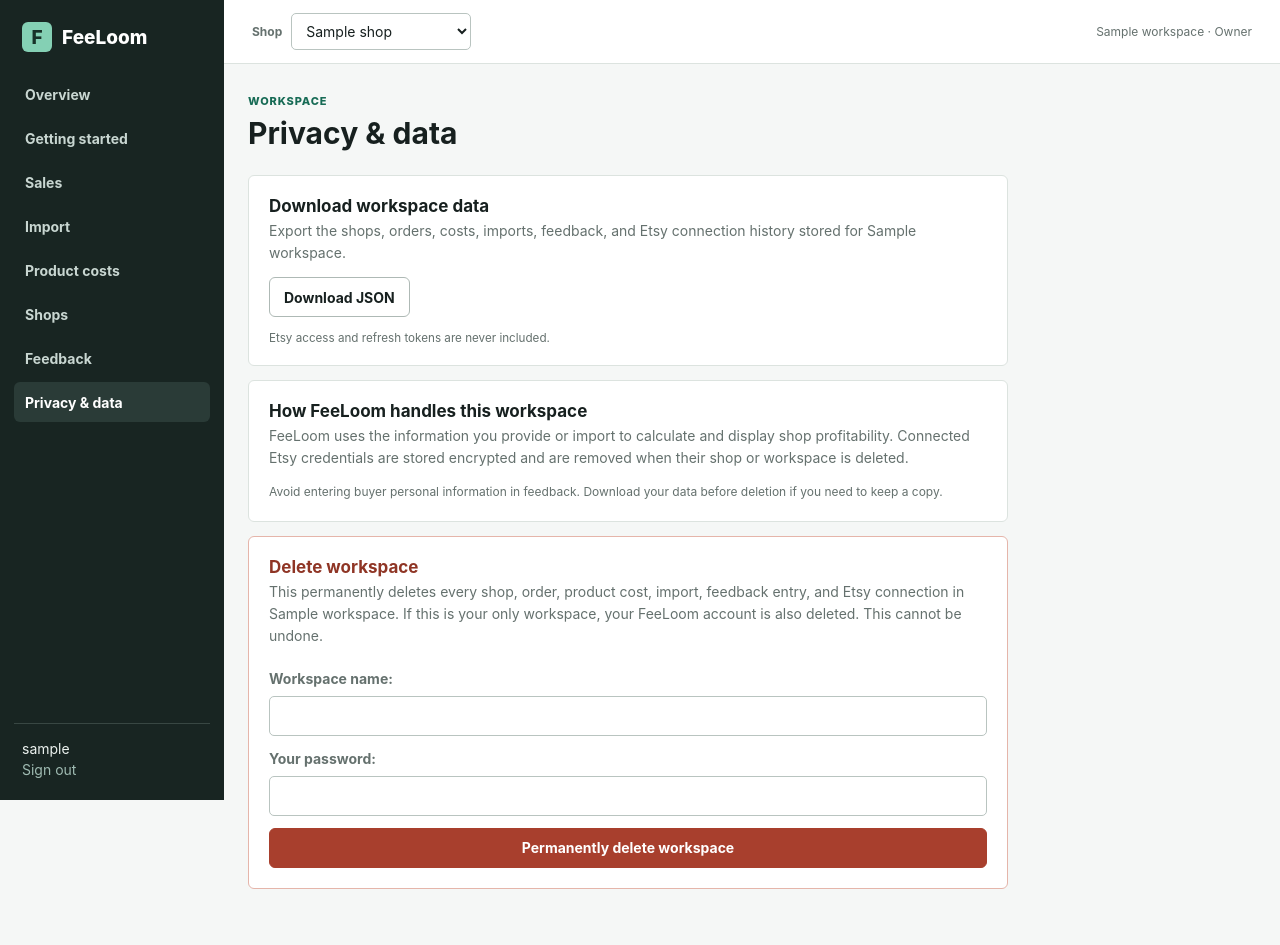
After one commit to sdepsen-coder/FeeLoom, a Django app: page /privacy-data/ in a window 1280 px wide. The commit adds this page. Run offline with Django 5.2, Linux system fonts and the light colour scheme; a user stored in the database is signed in; tables that the repository leaves empty hold one stand-in row (values such as "Sample post").

Commit message:
Add workspace privacy and data controls

```diff
--- a/dashboard/forms.py
+++ b/dashboard/forms.py
@@ -76,3 +76,25 @@ class FeedbackForm(forms.ModelForm):
     def clean_page_path(self):
         page_path = self.cleaned_data.get("page_path", "").strip()
         return page_path if page_path.startswith("/") and not page_path.startswith("//") else ""
+
+
+class DeleteWorkspaceForm(forms.Form):
+    workspace_name = forms.CharField(label="Workspace name", max_length=160)
+    password = forms.CharField(label="Your password", widget=forms.PasswordInput)
+
+    def __init__(self, *args, user, workspace, **kwargs):
+        super().__init__(*args, **kwargs)
+        self.user = user
+        self.workspace = workspace
+
+    def clean_workspace_name(self):
+        workspace_name = self.cleaned_data["workspace_name"].strip()
+        if workspace_name != self.workspace.name:
+            raise forms.ValidationError("Enter the workspace name exactly as shown.")
+        return workspace_name
+
+    def clean_password(self):
+        password = self.cleaned_data["password"]
+        if not self.user.check_password(password):
+            raise forms.ValidationError("Your password is incorrect.")
+        return password
--- a/dashboard/static/app.css
+++ b/dashboard/static/app.css
@@ -69,5 +69,6 @@ input:focus,select:focus { outline:3px solid #cce7dc; border-color:var(--green);
 .shop-row .sync-error { color:var(--coral); }
 .feedback-layout { width:min(620px,100%); }.feedback-panel { padding:24px; }.feedback-thanks { display:grid; justify-items:start; gap:12px; }.feedback-thanks strong { font-size:24px; }.feedback-thanks p { margin:0; color:var(--muted); }
 .setup-banner { display:flex; align-items:center; justify-content:space-between; gap:18px; margin-bottom:18px; padding:16px 18px; border:1px solid #acd2c4; border-radius:6px; background:var(--green-soft); }.setup-banner>div { display:grid; gap:4px; }.setup-banner span,.setup-count,.sample-panel p { color:var(--muted); }.setup-layout { display:grid; grid-template-columns:minmax(0,1fr) 320px; gap:24px; align-items:start; }.setup-list { display:grid; gap:8px; }.setup-step { min-height:68px; display:grid; grid-template-columns:34px minmax(0,1fr) auto; align-items:center; gap:12px; padding:12px 14px; border:1px solid var(--line); border-radius:6px; background:var(--panel); }.step-marker { width:30px; height:30px; display:grid; place-items:center; border-radius:50%; color:var(--muted); background:#eef1f0; font-weight:800; }.step-done .step-marker { color:var(--green); background:var(--green-soft); }.sample-panel { display:grid; gap:12px; }.sample-panel p { margin:0; }.setup-complete { display:flex; justify-content:space-between; gap:16px; margin-top:20px; padding:16px; border:1px solid #acd2c4; border-radius:6px; background:var(--green-soft); }
+.privacy-layout { width:min(760px,100%); display:grid; gap:14px; }.data-panel { display:grid; justify-items:start; gap:14px; }.data-panel p,.danger-panel p { margin:0; color:var(--muted); line-height:1.55; }.data-panel small { color:var(--muted); }.danger-panel { border-color:#e5b5aa; }.danger-panel h2 { color:#8f3525; }.danger-button { min-height:40px; padding:0 14px; border:1px solid #a83f2d; border-radius:6px; color:#fff; background:#a83f2d; font-weight:750; cursor:pointer; }.danger-button:hover { background:#8f3525; }
 @media (max-width:900px) { .app-shell{grid-template-columns:1fr}.sidebar{position:static;width:100%;height:auto;padding:12px 16px;flex-direction:row;align-items:center;gap:16px;overflow-x:auto}.brand{padding:0}.side-nav{display:flex}.side-nav a{white-space:nowrap}.sidebar-footer{display:none}.metric-grid{grid-template-columns:repeat(2,minmax(0,1fr))}.split-layout,.detail-grid,.setup-layout{grid-template-columns:1fr} }
 @media (max-width:600px) { .page{width:min(100% - 24px,1240px);padding-top:22px}.topbar{height:auto;min-height:64px;padding:10px 12px}.topbar-meta{display:none!important}.shop-switcher{width:100%}.shop-switcher select{flex:1;min-width:0}.brand span:last-child{display:none}.metric-grid,.import-result{grid-template-columns:1fr}.filter-bar{align-items:stretch;flex-direction:column}.page-heading,.section-heading,.shop-row,.setup-banner,.setup-complete{align-items:flex-start;flex-direction:column;gap:8px}.setup-step{grid-template-columns:34px minmax(0,1fr)}.setup-step a{grid-column:1/-1;width:100%}h1{font-size:25px} }
--- a/dashboard/urls.py
+++ b/dashboard/urls.py
@@ -1,6 +1,6 @@
 from django.urls import path
 
-from .views import dashboard, download_sample_csv, export_sales, feedback, getting_started, import_sales, product_costs, sale_detail, sales_table, shops, switch_shop, toggle_shop
+from .views import dashboard, delete_workspace, download_sample_csv, export_sales, export_workspace_data, feedback, getting_started, import_sales, privacy_data, product_costs, sale_detail, sales_table, shops, switch_shop, toggle_shop
 
 
 urlpatterns = [
@@ -14,6 +14,9 @@ urlpatterns = [
     path("shops/switch/", switch_shop, name="switch_shop"),
     path("shops/<int:shop_id>/toggle/", toggle_shop, name="toggle_shop"),
     path("feedback/", feedback, name="feedback"),
+    path("privacy-data/", privacy_data, name="privacy_data"),
+    path("privacy-data/export/", export_workspace_data, name="export_workspace_data"),
+    path("privacy-data/delete/", delete_workspace, name="delete_workspace"),
     path("getting-started/", getting_started, name="getting_started"),
     path("sample-data/etsy-orders.csv", download_sample_csv, name="download_sample_csv"),
 ]
--- a/dashboard/views.py
+++ b/dashboard/views.py
@@ -1,22 +1,29 @@
 import csv
+import json
 from decimal import Decimal
 from pathlib import Path
 
 from django.conf import settings
+from django.contrib import messages
+from django.contrib.auth import logout
 from django.contrib.auth.decorators import login_required
 from django.core.exceptions import PermissionDenied
+from django.core.serializers.json import DjangoJSONEncoder
 from django.db.models import Q, Sum
 from django.http import FileResponse, HttpResponse
 from django.shortcuts import get_object_or_404, redirect, render
 from django.urls import reverse
+from django.utils import timezone
 from django.utils.http import url_has_allowed_host_and_scheme
 
+from integrations.models import EtsyConnection, EtsySyncRun
 from sales.importers import CSVImportError, import_etsy_orders
-from sales.models import ImportBatch, Order, ProductCost
+from sales.models import FeeLine, ImportBatch, Order, OrderItem, ProductCost
 from workspaces.models import Membership, Shop
 from workspaces.selectors import ACTIVE_SHOP_SESSION_KEY, ALL_SHOPS_VALUE, shop_selection
 
-from .forms import EtsyCSVImportForm, FeedbackForm, ProductCostForm, ShopForm
+from .forms import DeleteWorkspaceForm, EtsyCSVImportForm, FeedbackForm, ProductCostForm, ShopForm
+from .models import Feedback
 
 
 def money(value):
@@ -207,6 +214,14 @@ def can_manage_shops(membership):
     return membership and membership.role in {Membership.Role.OWNER, Membership.Role.MANAGER}
 
 
+def is_workspace_owner(request, membership):
+    return (
+        membership
+        and membership.role == Membership.Role.OWNER
+        and membership.workspace.owner_id == request.user.id
+    )
+
+
 @login_required
 def shops(request):
     context = workspace_context(request)
@@ -267,6 +282,147 @@ def feedback(request):
 
 
 @login_required
+def privacy_data(request):
+    context = workspace_context(request)
+    if not context["membership"]:
+        raise PermissionDenied
+    owner = is_workspace_owner(request, context["membership"])
+    context.update(
+        {
+            "can_delete_workspace": owner,
+            "delete_form": DeleteWorkspaceForm(
+                user=request.user,
+                workspace=context["membership"].workspace,
+            ) if owner else None,
+        }
+    )
+    return render(request, "dashboard/privacy_data.html", context)
+
+
+@login_required
+def export_workspace_data(request):
+    context = workspace_context(request)
+    membership = context["membership"]
+    if not is_workspace_owner(request, membership):
+        raise PermissionDenied
+    workspace = membership.workspace
+    shops = list(workspace.shops.order_by("id"))
+    shop_ids = [shop.id for shop in shops]
+    orders = list(Order.objects.filter(shop_id__in=shop_ids).order_by("id"))
+    order_ids = [order.id for order in orders]
+    connections = list(EtsyConnection.objects.filter(shop_id__in=shop_ids).order_by("id"))
+    connection_ids = [connection.id for connection in connections]
+
+    payload = {
+        "exported_at": timezone.now(),
+        "workspace": {
+            "id": workspace.id,
+            "name": workspace.name,
+            "slug": workspace.slug,
+            "currency": workspace.currency,
+            "country_code": workspace.country_code,
+            "created_at": workspace.created_at,
+        },
+        "memberships": list(
+            workspace.memberships.order_by("id").values(
+                "id", "user__username", "user__email", "role", "is_active", "created_at"
+            )
+        ),
+        "shops": [
+            {
+                "id": shop.id,
+                "name": shop.name,
+                "marketplace": shop.marketplace,
+                "external_shop_id": shop.external_shop_id,
+                "currency": shop.currency,
+                "is_active": shop.is_active,
+                "created_at": shop.created_at,
+            }
+            for shop in shops
+        ],
+        "product_costs": list(ProductCost.objects.filter(shop_id__in=shop_ids).order_by("id").values()),
+        "orders": [
+            {
+                "id": order.id,
+                "shop_id": order.shop_id,
+                "import_batch_id": order.import_batch_id,
+                "external_order_id": order.external_order_id,
+                "ordered_at": order.ordered_at,
+                "currency": order.currency,
+                "item_revenue": order.item_revenue,
+                "shipping_revenue": order.shipping_revenue,
+                "discounts": order.discounts,
+                "refunds": order.refunds,
+                "shipping_cost": order.shipping_cost,
+                "marketplace_fees": order.marketplace_fees,
+                "ad_fees": order.ad_fees,
+                "product_cost": order.product_cost,
+                "net_profit": order.net_profit,
+                "margin_percent": order.margin_percent,
+                "profit_status": order.profit_status,
+                "created_at": order.created_at,
+                "updated_at": order.updated_at,
+            }
+            for order in orders
+        ],
+        "order_items": list(OrderItem.objects.filter(order_id__in=order_ids).order_by("id").values()),
+        "fee_lines": list(FeeLine.objects.filter(order_id__in=order_ids).order_by("id").values()),
+        "imports": list(ImportBatch.objects.filter(shop_id__in=shop_ids).order_by("id").values()),
+        "etsy_connections": [
+            {
+                "id": connection.id,
+                "shop_id": connection.shop_id,
+                "etsy_user_id": connection.etsy_user_id,
+                "scopes": connection.scopes,
+                "connected_at": connection.connected_at,
+                "updated_at": connection.updated_at,
+                "last_synced_at": connection.last_synced_at,
+                "last_error": connection.last_error,
+                "is_active": connection.is_active,
+            }
+            for connection in connections
+        ],
+        "etsy_sync_runs": list(EtsySyncRun.objects.filter(connection_id__in=connection_ids).order_by("id").values()),
+        "feedback": list(
+            Feedback.objects.filter(workspace=workspace).order_by("id").values(
+                "id", "shop_id", "user_id", "category", "rating", "message", "page_path", "status", "created_at"
+            )
+        ),
+    }
+    response = HttpResponse(
+        json.dumps(payload, cls=DjangoJSONEncoder, indent=2),
+        content_type="application/json",
+    )
+    response["Content-Disposition"] = f'attachment; filename="feeloom-{workspace.slug}-data.json"'
+    return response
+
+
+@login_required
+def delete_workspace(request):
+    if request.method != "POST":
+        return redirect("privacy_data")
+    context = workspace_context(request)
+    membership = context["membership"]
+    if not is_workspace_owner(request, membership):
+        raise PermissionDenied
+    workspace = membership.workspace
+    form = DeleteWorkspaceForm(request.POST, user=request.user, workspace=workspace)
+    if not form.is_valid():
+        context.update({"can_delete_workspace": True, "delete_form": form})
+        return render(request, "dashboard/privacy_data.html", context, status=400)
+    user = request.user
+    workspace.delete()
+    logout(request)
+    if (
+        not user.workspace_memberships.filter(is_active=True).exists()
+        and not user.owned_workspaces.exists()
+    ):
+        user.delete()
+    messages.success(request, "Your workspace, account, and FeeLoom data were permanently deleted.")
+    return redirect("login")
+
+
+@login_required
 def getting_started(request):
     context = workspace_context(request)
     if not context["membership"]:
--- a/templates/base.html
+++ b/templates/base.html
@@ -20,6 +20,7 @@
             <a class="{% if request.resolver_match.url_name == 'product_costs' %}active{% endif %}" href="{% url 'product_costs' %}">Product costs</a>
             <a class="{% if request.resolver_match.url_name == 'shops' %}active{% endif %}" href="{% url 'shops' %}">Shops</a>
             <a class="{% if request.resolver_match.url_name == 'feedback' %}active{% endif %}" href="{% url 'feedback' %}?from={{ request.path|urlencode }}">Feedback</a>
+            <a class="{% if request.resolver_match.url_name == 'privacy_data' or request.resolver_match.url_name == 'delete_workspace' %}active{% endif %}" href="{% url 'privacy_data' %}">Privacy &amp; data</a>
           </nav>
           <div class="sidebar-footer"><span>{{ request.user.username }}</span><form method="post" action="{% url 'logout' %}">{% csrf_token %}<button class="text-button" type="submit">Sign out</button></form></div>
         {% endif %}
--- /dev/null
+++ b/templates/dashboard/privacy_data.html
@@ -0,0 +1,28 @@
+{% extends "base.html" %}
+{% block title %}Privacy & data | FeeLoom{% endblock %}
+{% block content %}
+  <header class="page-heading"><div><p class="eyebrow">WORKSPACE</p><h1>Privacy &amp; data</h1></div></header>
+  <div class="privacy-layout">
+    <section class="detail-block data-panel">
+      <div><h2>Download workspace data</h2><p>Export the shops, orders, costs, imports, feedback, and Etsy connection history stored for {{ membership.workspace.name }}.</p></div>
+      {% if can_delete_workspace %}<a class="secondary-button" href="{% url 'export_workspace_data' %}">Download JSON</a>{% else %}<p class="form-note">Only the workspace owner can download the complete workspace export.</p>{% endif %}
+      <small>Etsy access and refresh tokens are never included.</small>
+    </section>
+    <section class="detail-block data-panel">
+      <div><h2>How FeeLoom handles this workspace</h2><p>FeeLoom uses the information you provide or import to calculate and display shop profitability. Connected Etsy credentials are stored encrypted and are removed when their shop or workspace is deleted.</p></div>
+      <p class="legal-note">Avoid entering buyer personal information in feedback. Download your data before deletion if you need to keep a copy.</p>
+    </section>
+    <section class="detail-block danger-panel">
+      <div><h2>Delete workspace</h2><p>This permanently deletes every shop, order, product cost, import, feedback entry, and Etsy connection in {{ membership.workspace.name }}. If this is your only workspace, your FeeLoom account is also deleted. This cannot be undone.</p></div>
+      {% if can_delete_workspace %}
+        <form method="post" action="{% url 'delete_workspace' %}" class="stack-form">
+          {% csrf_token %}
+          {{ delete_form.as_p }}
+          <button class="danger-button" type="submit">Permanently delete workspace</button>
+        </form>
+      {% else %}
+        <p class="form-note">Only the workspace owner can delete this workspace.</p>
+      {% endif %}
+    </section>
+  </div>
+{% endblock %}
```
Also changed, not shown: dashboard/tests.py (+102 -0 lines).
